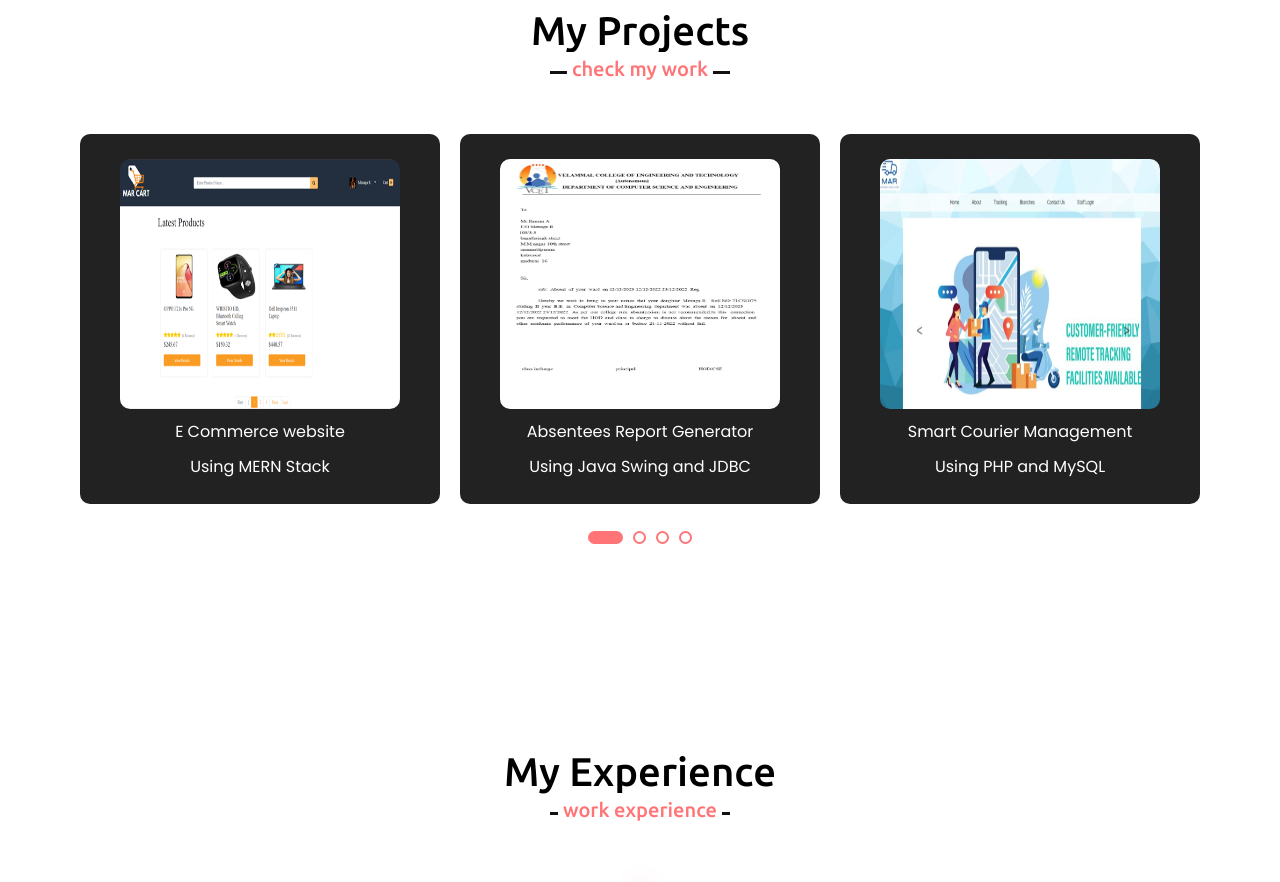
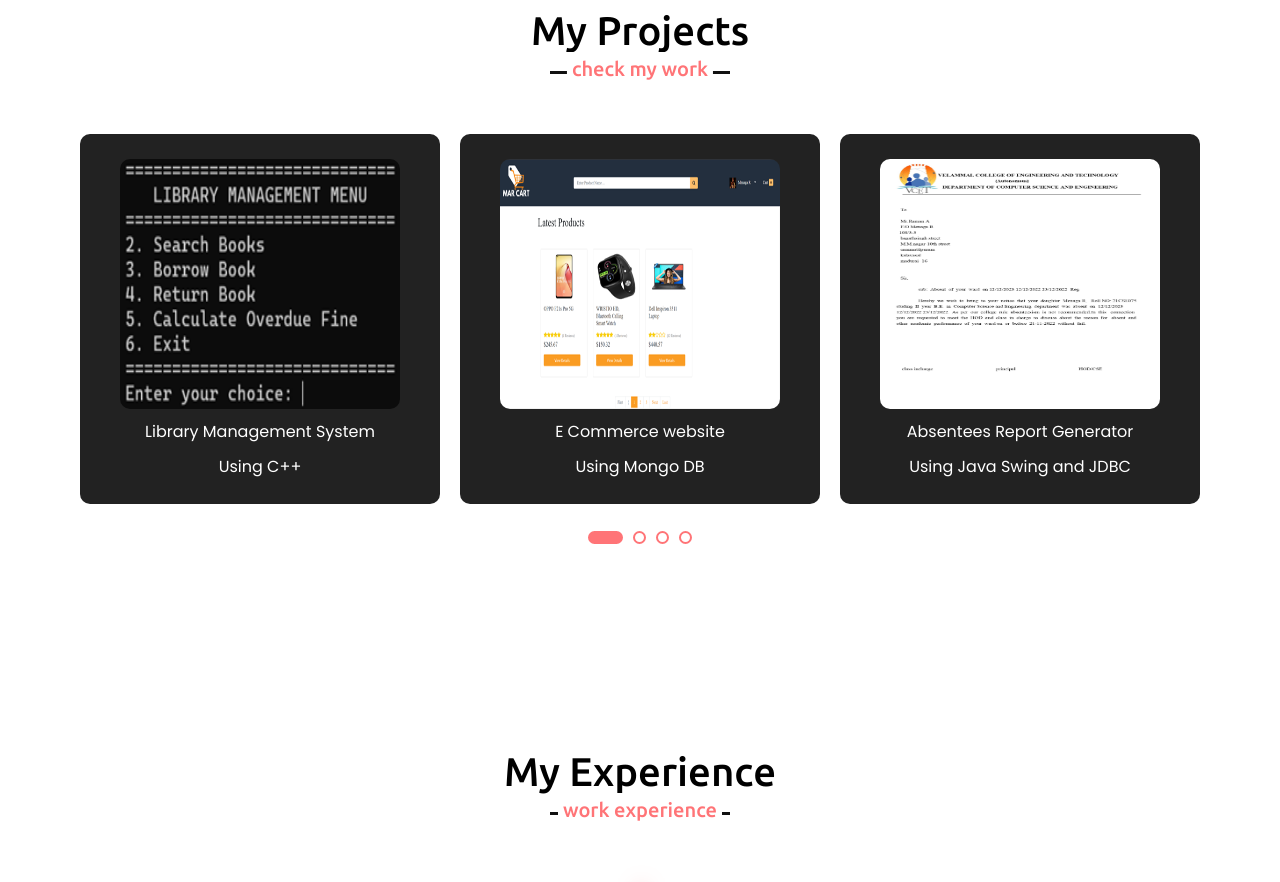
Before and after one commit to menaga16/Portfolio, a plain HTML site: page index.html in a window 1280 px wide. Shown: the part 2360-3242 px from the top of the page. Drawn offline with nearby package versions, Linux system fonts and the light colour scheme; a small style sheet from the web is missing.

Commit message:
index.html

```diff
--- a/index.html
+++ b/index.html
@@ -274,15 +274,28 @@
          <div class="max-width">
             <h2 class="title fadein">My Projects</h2>
             <div class="carousel owl-carousel">
+
+               <div class="card">
+                  <a href="https://github.com/menaga16/Library-Management.git" target="_blank">
+                     <div class="box">
+                        <img src=".\images\library.png" alt="library-management-system">
+                        <p>Library Management System </p>
+                        <p>Using C++</p>
+                     </div>
+                  </a>
+               </div>
+
                 <div class="card">
                   <a href="https://github.com/menaga16/E-Commerce-website.git" target="_blank">
                      <div class="box">
                         <img src=".\images\marcart.png" alt="E Commerce website">
                         <p>E Commerce website</p>
-                        <p>Using MERN Stack</p>
+                        <p>Using Mongo DB</p>
                      </div>
                   </a>
                </div>
+
+
                <div class="card">
                   <a href="https://github.com/menaga16/Absentees-Report-Generator/tree/main" target="_blank">
                      <div class="box">
```
